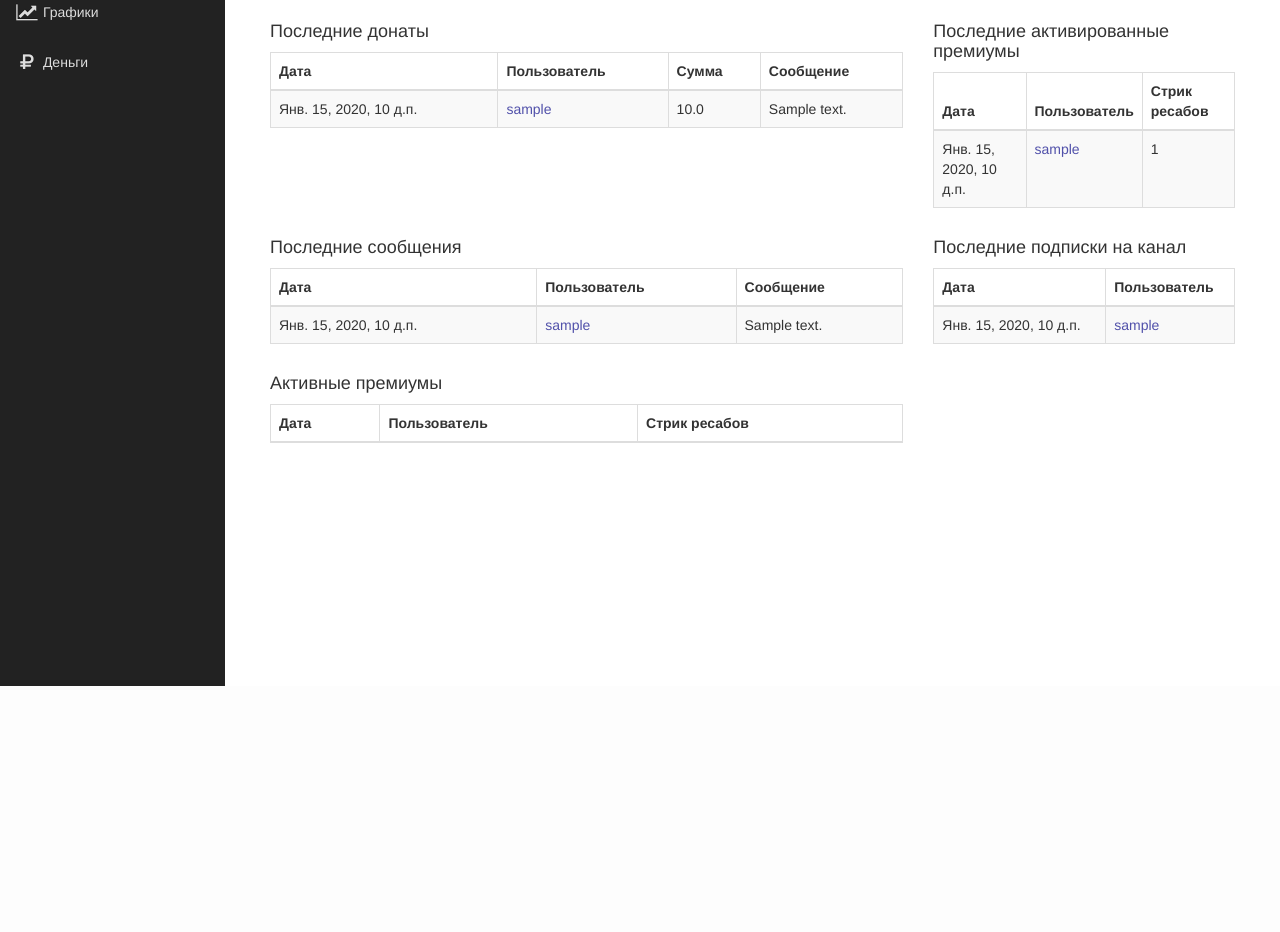
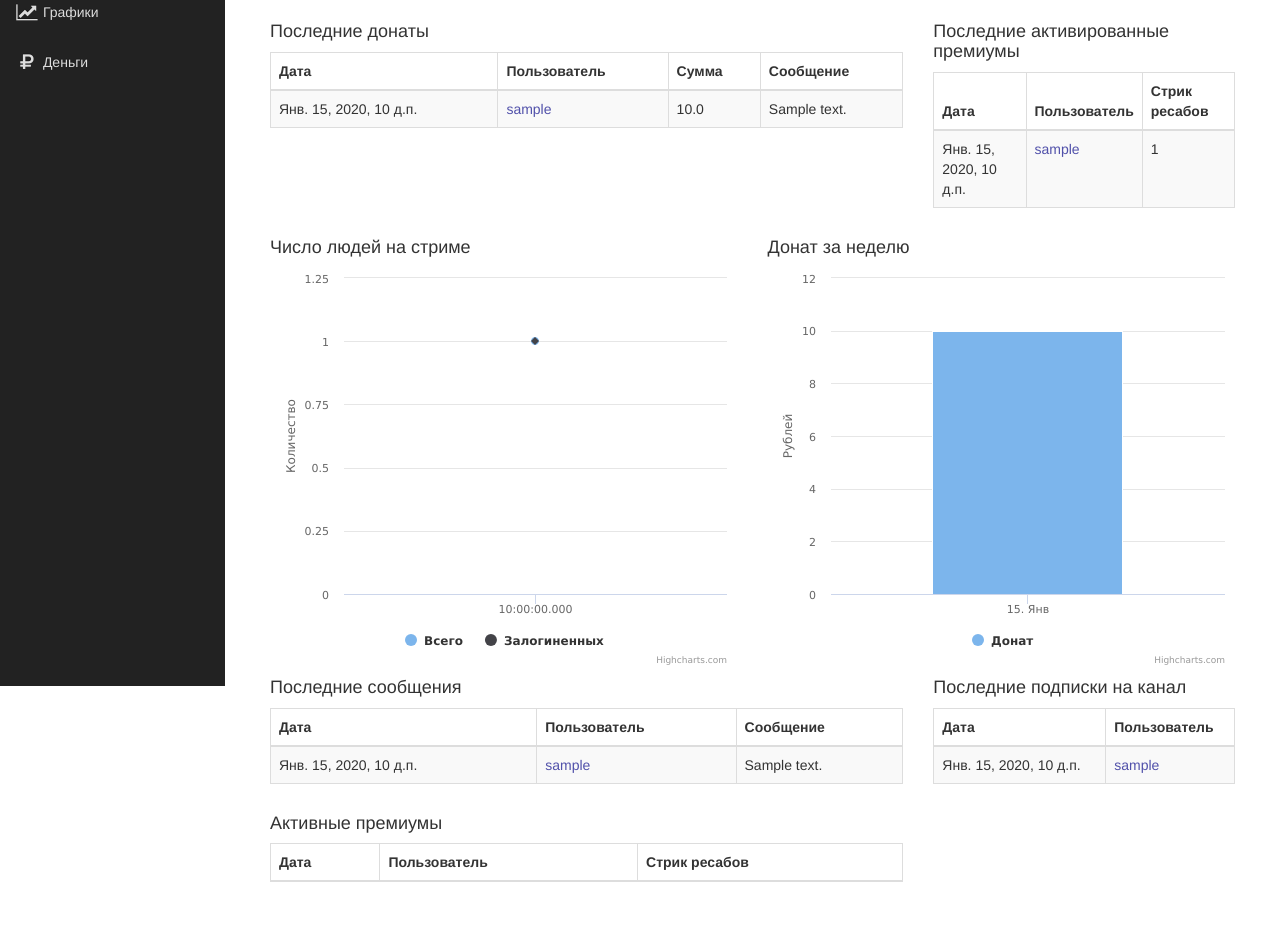
Before and after one commit to strayge/ggstats, a Django app: page /channel/1 in a window 1280 px wide. Shown: the part 114-1046 px from the top of the page. Before the commit the page ends 800 px from the top, so only its background shows below. Run offline with Django 3.2, Linux system fonts and the light colour scheme; tables that the repository leaves empty hold one stand-in row (values such as "Sample post"); lists and menus that the app fills with data are empty; some libraries are stand-ins or nearby versions.

Commit message:
channel charts

```diff
--- a/ggchat/templates/ggchat/channel.html
+++ b/ggchat/templates/ggchat/channel.html
@@ -1,4 +1,9 @@
 {% extends "ggchat/base.html" %}
+
+{% block head %}
+    {% load chart %}
+    {% chart_load_js %}
+{% endblock %}
 
 {% block page_title %}
     {% if channel %}
@@ -64,6 +69,20 @@
                         </tbody>
                     </table>
                 </div>
+            </div>
+        </div>
+
+
+        <div class="row">
+            <div class="col-sm-6">
+                <h4>Число людей на стриме</h4>
+                <div id="chart_people"></div>
+                {% chart_datetime "chart_people" chart_people %}
+            </div>
+            <div class="col-sm-6">
+                <h4>Донат за неделю</h4>
+                <div id="chart_income"></div>
+                {% chart_datetime "chart_income" chart_income %}
             </div>
         </div>
 
--- a/ggchat/templatetags/chart.py
+++ b/ggchat/templatetags/chart.py
@@ -1,3 +1,5 @@
+import calendar
+import datetime
 from django import template
 from django.utils.html import conditional_escape, format_html
 from django.utils.safestring import mark_safe
@@ -49,6 +51,7 @@ def chart_datetime(container, chart_data):
     x_title = conditional_escape(chart_data.get('x_title', ''))
     y_title = conditional_escape(chart_data.get('y_title', ''))
     # name = conditional_escape(chart_data.get('name', ''))
+    x_type = conditional_escape(chart_data.get('x_type', 'datetime'))
 
     all_js_series = ''
     for i in range(1, 10):
@@ -63,7 +66,13 @@ def chart_datetime(container, chart_data):
 
             js_data = ''
             for row in data:
-                x = row[x_keyword].timestamp() * 1000
+                if type(row[x_keyword]) is datetime.datetime:
+                    x = row[x_keyword].timestamp() * 1000
+                elif type(row[x_keyword]) is datetime.date:
+                    date = row[x_keyword]
+                    x = calendar.timegm(date.timetuple()) * 1000
+                else:
+                    x = row[x_keyword]
                 y = row[y_keyword]
                 js_data += format_html('[{}, {}],', x, y)
             js_data = '[' + js_data + ']'
@@ -80,7 +89,7 @@ def chart_datetime(container, chart_data):
     if zoom:
         js_chart = "zoomType: 'x'"
 
-    js_xaxis = "type: 'datetime',"
+    js_xaxis = "type: '%s'," % x_type
     if x_title:
         js_xaxis += "title: {text: '%s'}" % x_title
 
@@ -91,6 +100,8 @@ def chart_datetime(container, chart_data):
     js_title = ''
     if title:
         js_title = "text: '%s'" % title
+    else:
+        js_title = "text: '', style: {display: 'none'}"
 
     js_legend = "enabled: false"
     if legend:
--- a/ggchat/views.py
+++ b/ggchat/views.py
@@ -1,3 +1,6 @@
+import datetime
+
+import itertools
 from django.http import HttpResponse
 from django.shortcuts import render_to_response
 
@@ -91,12 +94,57 @@ def channel(request, channel_id):
     last_follows = Follow.objects.filter(channel_id=channel_id).order_by('-timestamp')[:10]
     active_premiums = PremiumStatus.objects.filter(channel_id=channel_id, ended=None)
 
+    week_ago = datetime.datetime.now() - datetime.timedelta(days=7)
+    chart_clients_data = ChannelStats.objects.filter(channel_id=channel_id, timestamp__gte=week_ago).values('timestamp', 'clients').all()
+    chart_users_data = ChannelStats.objects.filter(channel_id=channel_id, timestamp__gte=week_ago).values('timestamp', 'users').all()
+    chart_people = {'data': chart_clients_data,
+                    'x_keyword': 'timestamp',
+                    'y_keyword': 'clients',
+                    'type': 'area',
+                    'name': 'Всего',
+
+                    'data2': chart_users_data,
+                    'x_keyword2': 'timestamp',
+                    'y_keyword2': 'users',
+                    'type2': 'area',
+                    'name2': 'Залогиненных',
+
+                    'zoom': True,
+                    'legend': True,
+                    'title': '',
+                    'y_title': 'Количество',
+                    }
+
+    donates_data = Donation.objects.filter(channel_id=channel_id, timestamp__gte=week_ago).order_by('-timestamp').values('timestamp', 'amount')
+    donates_grouped = [list(g) for t, g in itertools.groupby(donates_data, key=lambda donate: donate['timestamp'].date())]
+    donates_grouped_and_summed = []
+    for group in donates_grouped:
+        date = group[0]['timestamp'].date()
+        amount = 0
+        for donate in group:
+            amount += donate['amount']
+        donates_grouped_and_summed.append({'date': date, 'amount': amount})
+
+    chart_income = {'data': donates_grouped_and_summed,
+                    'x_keyword': 'date',
+                    'y_keyword': 'amount',
+                    'type': 'column',
+                    'name': 'Донат',
+
+                    'zoom': True,
+                    'legend': True,
+                    'title': '',
+                    'y_title': 'Рублей',
+                    }
+
     content = {'channel': channel_obj,
                'messages': last_messages,
                'donations': last_donations,
                'premiums': last_premiums,
                'follows': last_follows,
                'active_premiums': active_premiums,
+               'chart_people': chart_people,
+               'chart_income': chart_income,
     }
 
     return render_to_response('ggchat/channel.html', content)
```
